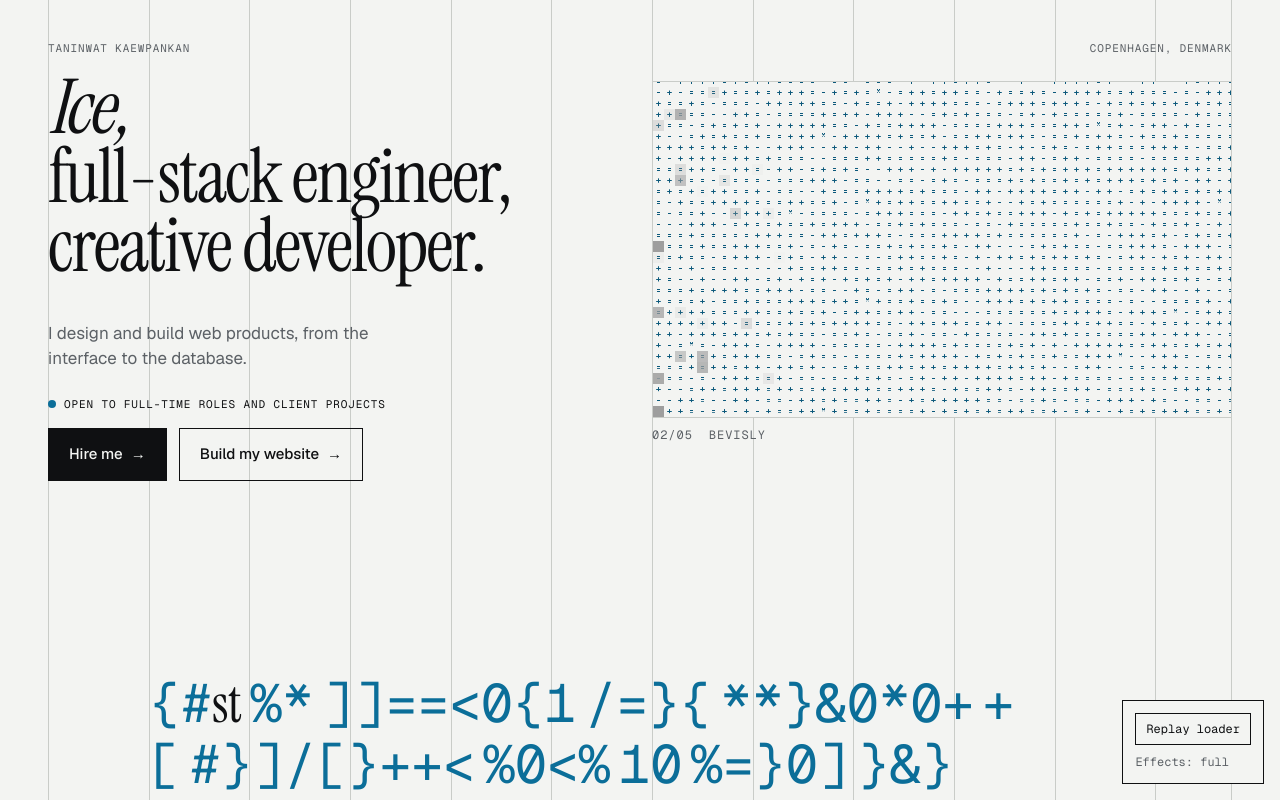
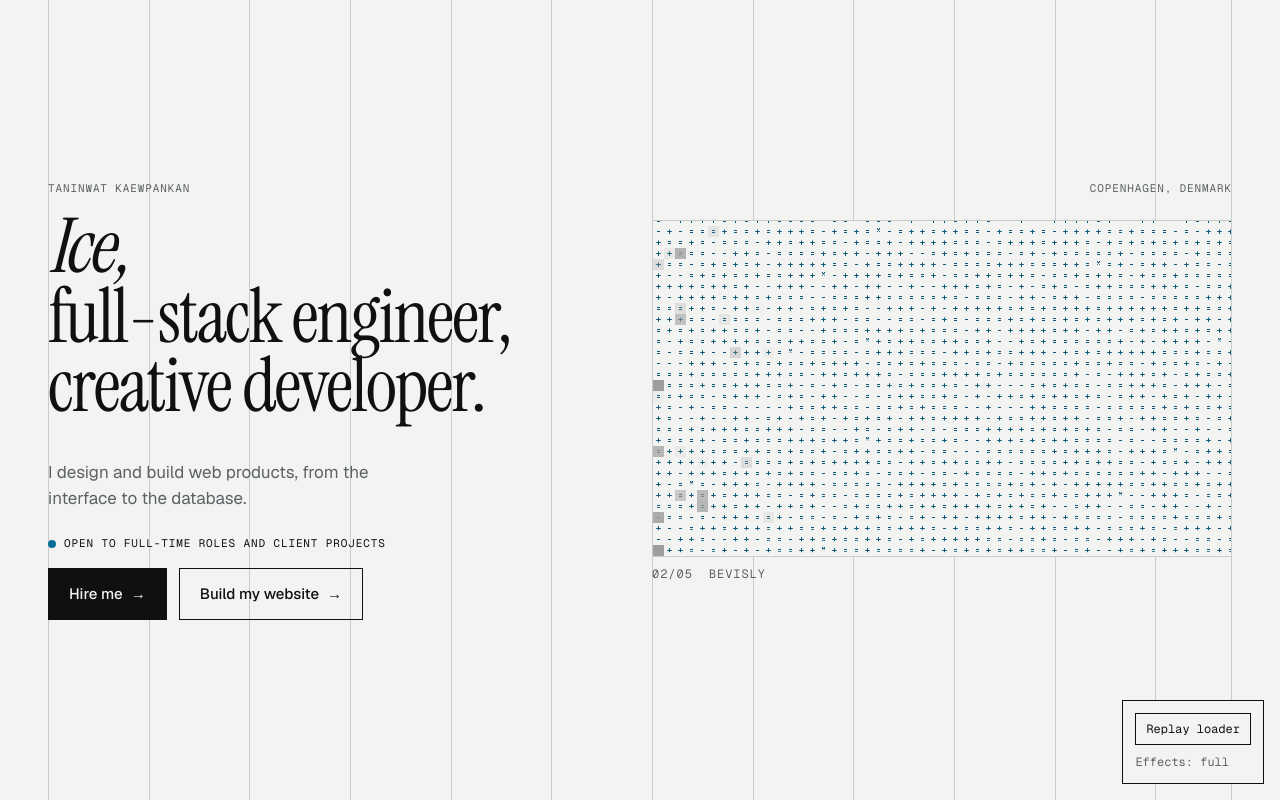
Before and after one commit to Taninwat-55/my-portfolio, a Next.js app: page /lab/crystallize in a window 1280 px wide. Shown: the top 800 px of the page. Built offline with nearby package versions, Linux system fonts and the light colour scheme.

Commit message:
Hero fills the screen with its content centred
The statement no longer peeks in half-scrambled under the hero; it starts
below the fold on any screen height.

```diff
--- a/app/lab/crystallize/lab.module.css
+++ b/app/lab/crystallize/lab.module.css
@@ -51,7 +51,12 @@
   display: grid;
   grid-template-columns: repeat(var(--cols), 1fr);
   column-gap: var(--gutter);
-  padding: calc(var(--unit) * 5) var(--margin) calc(var(--unit) * 4);
+  /* One full screen, content centred in it: the statement starts below
+     the fold instead of peeking in half-scrambled (Ice, 2026-10-25). */
+  align-content: center;
+  min-height: 100vh;
+  min-height: 100svh;
+  padding: calc(var(--unit) * 5) var(--margin);
 }
 
 .where {
@@ -179,7 +184,7 @@
    a hole on each side (Ice, 2026-10-25). */
 @media (min-width: 900px) {
   .hero {
-    grid-template-rows: auto auto 1fr;
+    grid-template-rows: auto auto auto;
   }
 
   .where {
```
